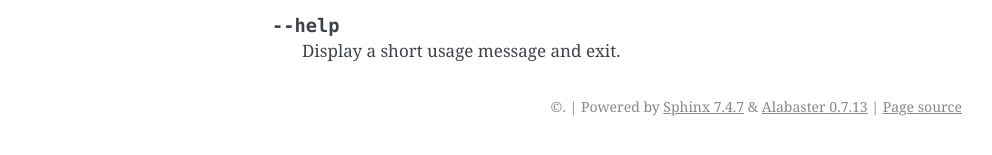
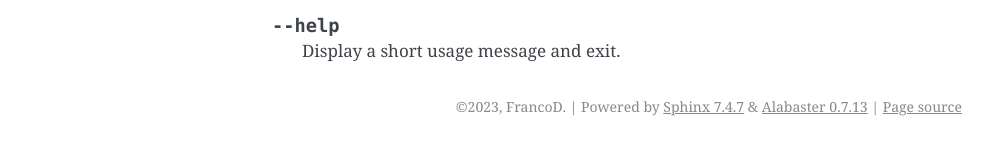
Before and after one commit to franco-demarco/franco-hypermodern-python, a Sphinx documentation site: the page built from docs/index.rst, in a window 1280 px wide. Shown: the part 645-800 px from the top of the page, without its empty margins (148-1140 px from the left). Built offline with Sphinx 7.4.7, drawn with Linux system fonts in a browser that asks for light colours; part of the change alters nothing that is shown.

```diff
--- a/docs/conf.py
+++ b/docs/conf.py
@@ -1,7 +1,8 @@
 """Sphinx configuration."""
-PROJECT = "franco-hypermodern-python"
-AUTHOR = "FrancoD"
-COPYRIGHT = f"2023, {AUTHOR}"
+# pylint: disable=W0622,C0103
+project = "franco-hypermodern-python"
+author = "FrancoD"
+copyright = f"2023, {author}"
 extensions = [
     "sphinx.ext.autodoc",
     "sphinx.ext.napoleon",
```
